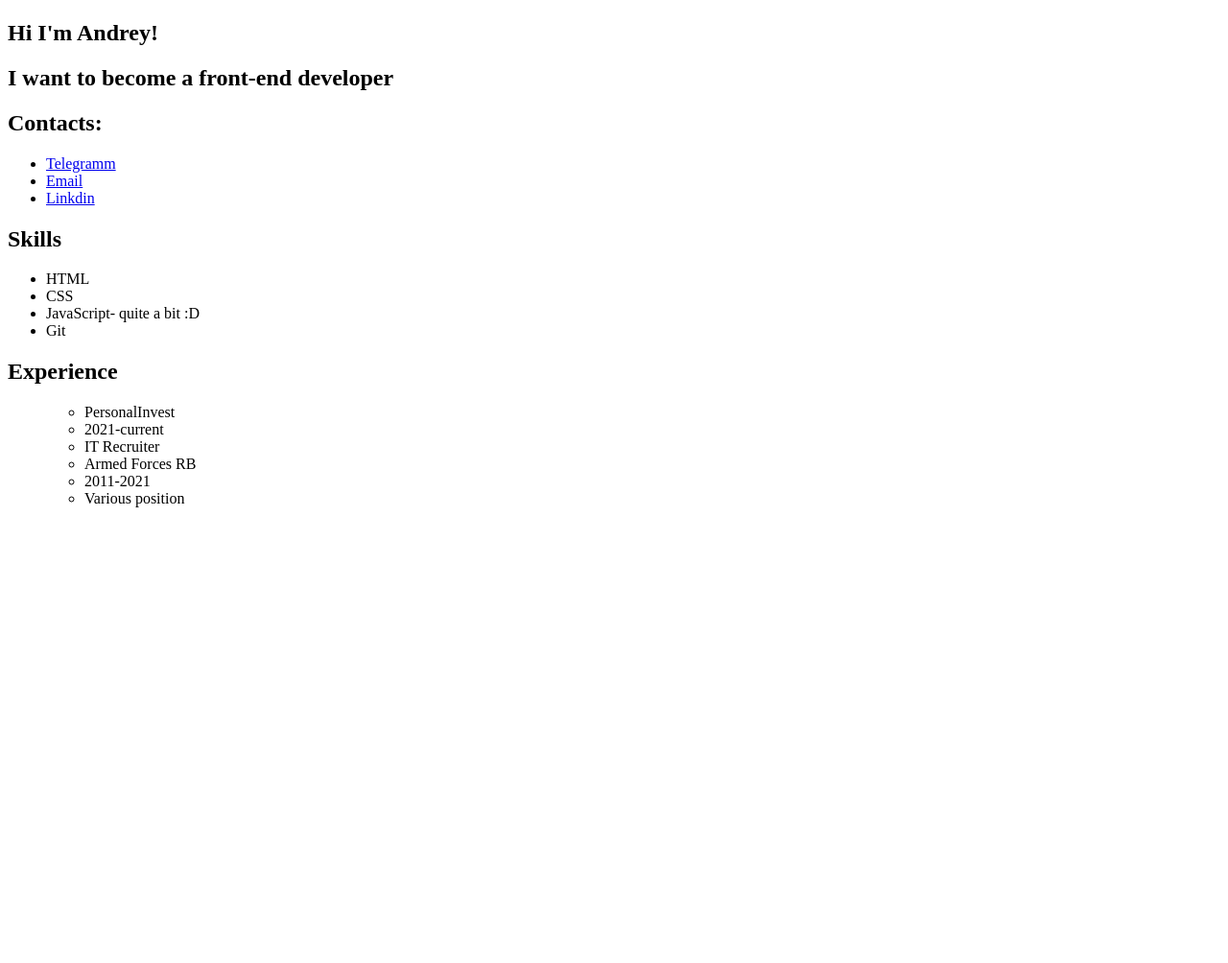
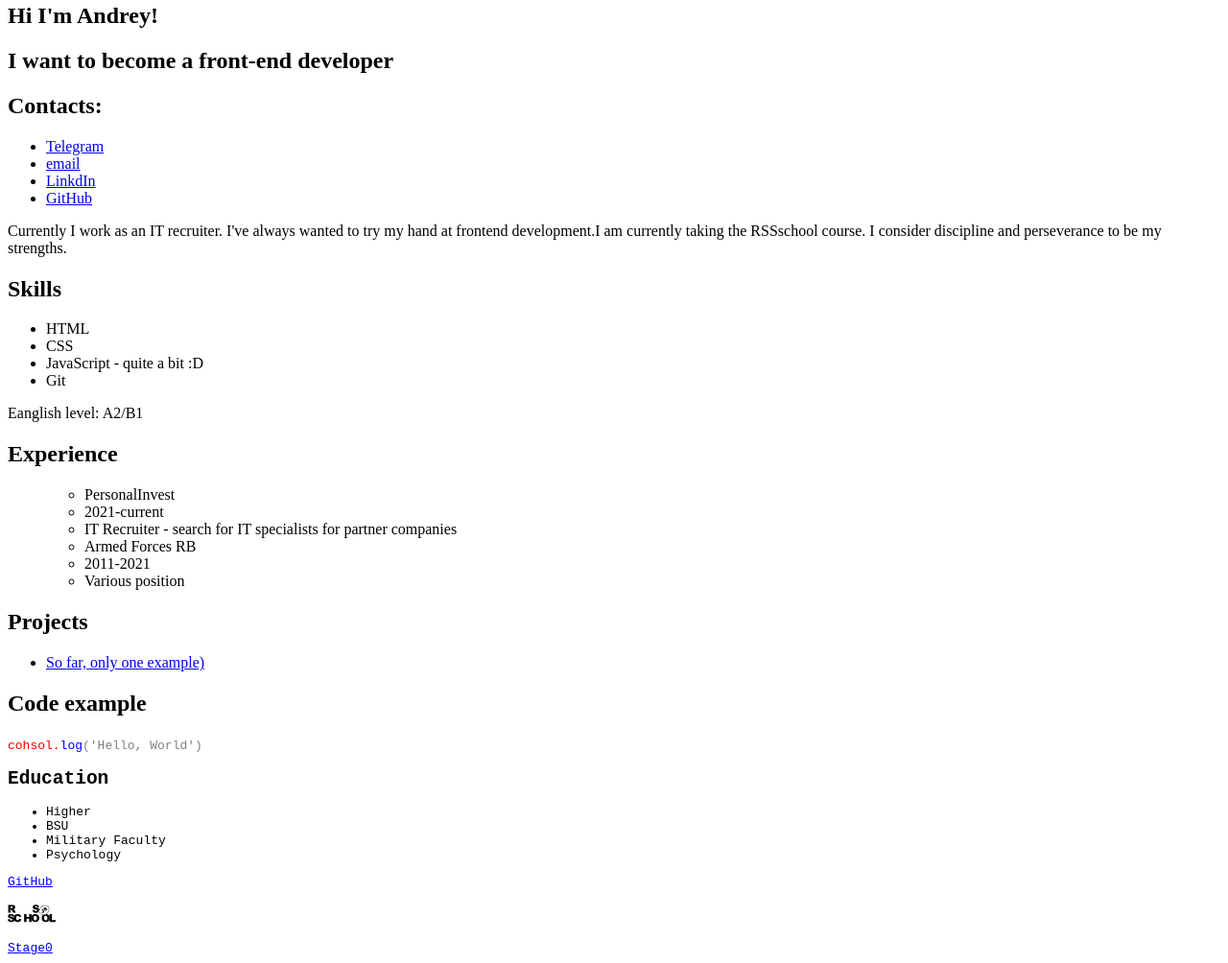
Before and after one commit to AmdreiMash/rsschool-cv, a plain HTML site: page index.html in a window 1280 px wide. Shown: the part 361-1365 px from the top of the page at 96% size. Before the commit the page ends 906 px from the top, so only its background shows below. Drawn offline with Linux system fonts and the light colour scheme.

Commit message:
feat: add new content. Finish layout

```diff
--- a/index.html
+++ b/index.html
@@ -4,7 +4,7 @@
 <head>
 	<meta charset="UTF-8">
 	<meta http-equiv="X-UA-Compatible" content="IE=edge">
-	<title>Document</title>
+	<title>Andrey CV.</title>
 </head>
 
 <body id="body">
@@ -17,46 +17,57 @@
 					</li>
 					<li class="page-nav__item">
 						<a class="page-nav__link" href="#skills">Skills</a>
+					</li>
 					<li class="page-nav__item">
 						<a class="page-nav__link" href="#experience">Еxperience</a>
+					</li>
 					<li class="page-nav__item">
 						<a class="page-nav__link" href="#projects">Project</a>
+					</li>
+					<li class="page-nav__item">
+						<a class="page-nav__link" href="#code-example">Some Code</a>
+					</li>
 					<li class="page-nav__item">
 						<a class="page-nav__link" href="#education">Education</a>
-					<li class="page-nav__item">
-						<a class="page-nav__link" href="#education">Education</a>
-					<li class="page-nav__item">
-						<a class="page-nav__link" href="#education">Education</a>
+					</li>
 				</ul>
 			</nav>
 		</header>
 		<main class="page-content">
 			<section class="page-content__item" id="Personal">
-				<img src="MY PHOTO.png" alt="Personal photo" width="200" height="200">
-				<h1 class="Name">Hi I'm Andrey!</h1>
+				<img src="images/MY PHOTO.png" alt="Personal photo" width="200" height="200">
+				<h1 class="name">Hi I'm Andrey!</h1>
 				<h2>I want to become a front-end developer</h2>
-				<div class="page-content__item">
-					<H2 id="contacts">Contacts:</H2>
+				<div class="page-content__item" id="contacts">
+					<H2>Contacts:</H2>
 					<ul>
 						<li>
-							<a href="https://t.me/And7114">Telegramm</a>
+							<a href="https://t.me/And7114">Telegram</a>
 						</li>
 						<li>
-							<a href="ahdma@mail.ru">Email</a>
+							<a href="ahdma@mail.ru">email</a>
 						</li>
 						<li>
-							<a href="linkedin.com/in/андрей-машедо-693b88216">Linkdin</a>
+							<a href="www.linkedin.com/in/andrey-mashedo">LinkdIn</a>
+						</li>
+						<li>
+							<a href="https://github.com/AmdreiMash">GitHub</a>
 						</li>
 					</ul>
+			</section>
+			<section class="page-content__item" id="about me">
+				<p>Currently I work as an IT recruiter. I've always wanted to try my hand at frontend development.I am
+					currently taking the RSSschool course. I consider discipline and perseverance to be my strengths.</p>
 			</section>
 			<section class="page-content__item" id="skills">
 				<h2>Skills</h2>
 				<ul class="page-content__item-skills">
 					<li>HTML</li>
 					<li>CSS</li>
-					<li>JavaScript- quite a bit :D</li>
+					<li>JavaScript - quite a bit :D</li>
 					<li>Git</li>
 				</ul>
+				<p>Eanglish level: A2/B1</p>
 			</section>
 			<section class="page-content__item" id="experience">
 				<H2> Experience</H2>
@@ -64,7 +75,7 @@
 					<ul>
 						<li>PersonalInvest</li>
 						<li>2021-current</li>
-						<li>IT Recruiter</li>
+						<li>IT Recruiter - search for IT specialists for partner companies</li>
 					</ul>
 					<ul>
 						<li>Armed Forces RB</li>
@@ -74,12 +85,44 @@
 				</ul>
 			</section>
 			<section class="page-content__item" id="projects">
+				<h2>Projects</h2>
+				<ul class="page-content__item-projects">
+					<li>
+						<a href="https://amdreimash.github.io/Pet/">So far, only one example)</a>
+					</li>
+				</ul>
+			</section>
+			<section class="page-content__item" id="code-example">
+				<h2>Code example</h2>
+				<p class="code">
+					<code><span style="color: red;">cohsol.</span><span style="color: blue;">log</span><span style="color: red;"><span style="color:grey;">('Hello, World')</span>
+				</p>
+			</section>
+			<section class="page-content__item" id="education">
+				<h2>Education</h2>
+				<ul>
+					<li>Higher</li>
+					<li>BSU</li>
+					<li>Military Faculty</li>
+					<li>Psychology</li>
+				</ul>
+			</section>
+		</main>
+		<footer class="page-fotter">
+			<div class="page-fotter__item">
 
-			</section>
-			<div class="page-content__item"></div>
-		</main>
+			</div>
+			<div class="page-fotter__item">
+<a href="https://github.com/AmdreiMash">GitHub</a>
+			</div>
+			<div class="page-fotter__item">
+<img src="images/rs_school_js.svg" alt="RSSschool" width="50" height="50"	>
+			</div>
+			<div class="page-fotter__item">
+				<a href="https://rs.school/js/">Stage0</a>
+			</div>
+		</footer>
 	</div>
-
 </body>
 
 </html>
```
Also changed, not shown: images/MY PHOTO.png (renamed from MY PHOTO.png), images/rs_school_js.svg (added), 2 other files.
